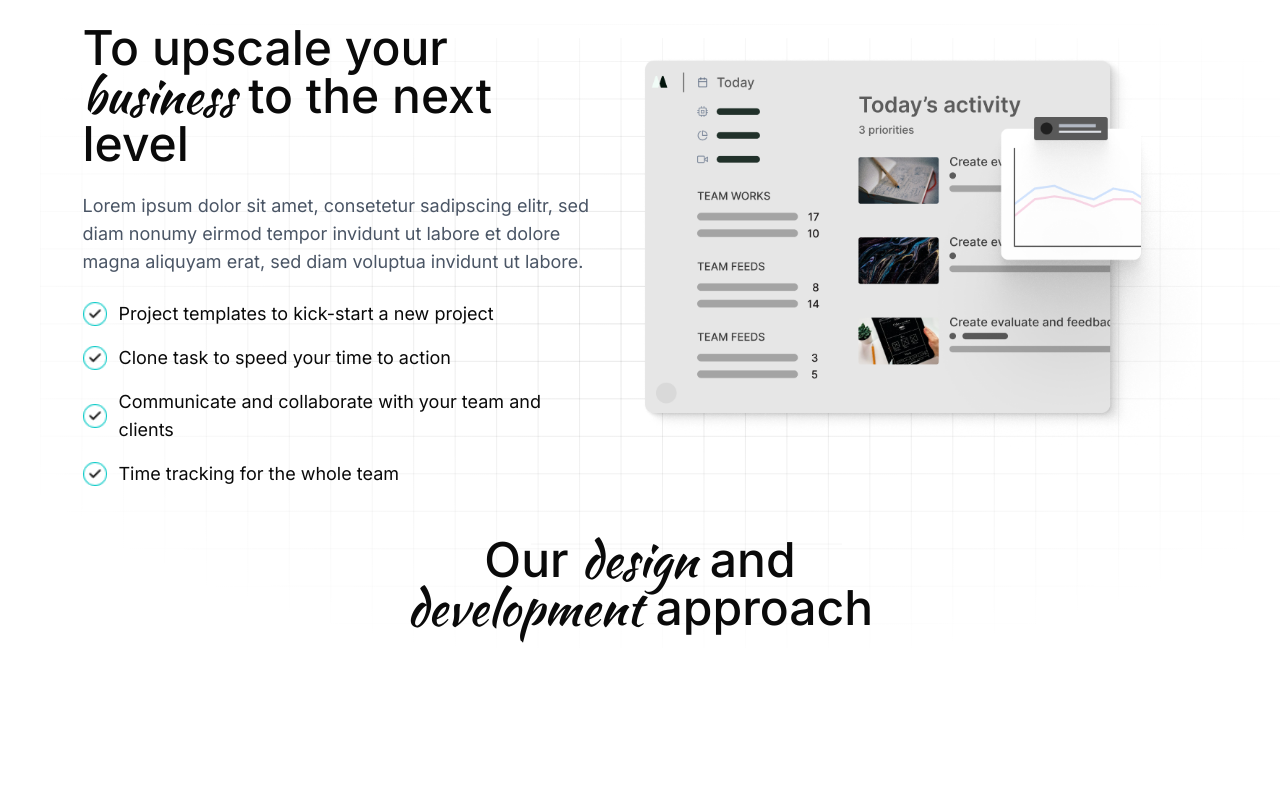
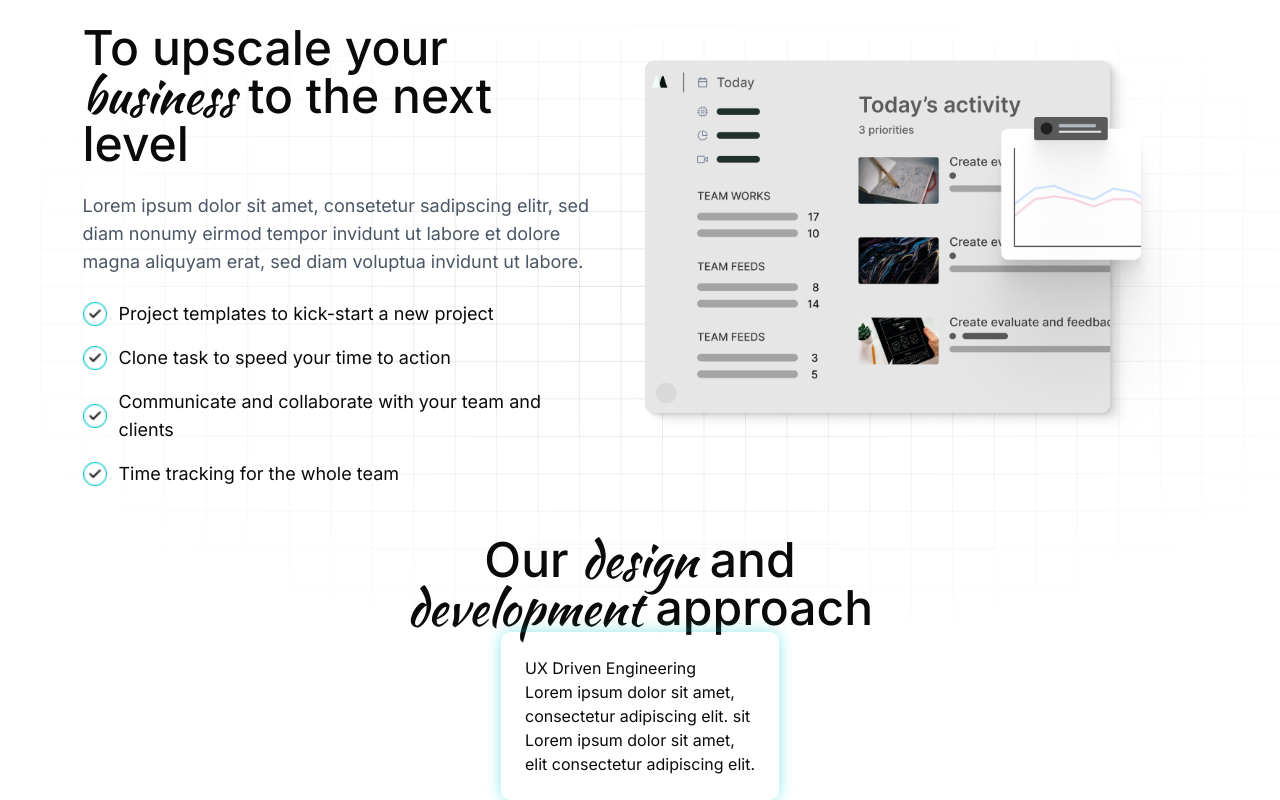
Before and after one commit to Roshen-Perera/ceylon-developers-portfolio, a Next.js app: page / in a window 1280 px wide. Shown: the part 1286-2086 px from the top of the page. Before the commit the page ends 1934 px from the top, so only its background shows below. Built offline with nearby package versions, Linux system fonts and the light colour scheme.

Commit message:
Added border

```diff
--- a/app/page.tsx
+++ b/app/page.tsx
@@ -145,6 +145,19 @@ export default function Home() {
               <span className="font-kaushan">development</span> approach
             </p>
           </div>
+          <div className="flex flex-row gap-3">
+            <div className="p-3 shadow-[0px_0px_15px_rgba(23,205,202,0.47)] rounded-lg">
+              <div className="p-3 ">
+                <p className="te">UX Driven Engineering</p>
+                <p>
+                  Lorem ipsum dolor sit amet, <br />
+                  consectetur adipiscing elit. sit <br />
+                  Lorem ipsum dolor sit amet, <br />
+                  elit consectetur adipiscing elit.{" "}
+                </p>
+              </div>
+            </div>
+          </div>
         </div>
       </div>
     </>
```
